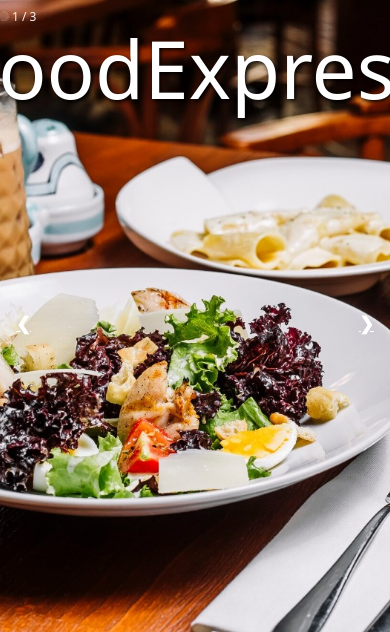
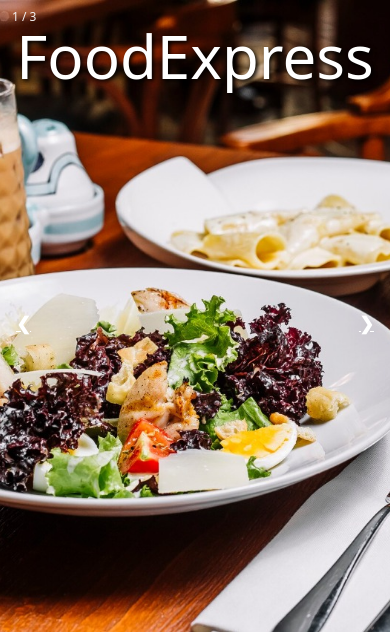
Before and after one commit to MariaEvstratova/FOOD, a Flask app: template templates/index.html in a window 390 px wide; the page is wider, and only the part inside the window is pictured. Shown: the part 186-818 px from the top of that part. Run offline with Flask 3, Linux system fonts and the light colour scheme; the template is opened without the code that fills it, so the values that code supplies are empty.

Commit message:
fix title size

```diff
--- a/templates/index.html
+++ b/templates/index.html
@@ -147,6 +147,7 @@
             transform: translateX(-50%);
             color: white;
             text-shadow: 2px 2px 4px black;
+            font-size: 80px
         }
 
         .food-image {
@@ -178,7 +179,7 @@
         @media screen and (max-width: 1100px) {
             .section__goods {
                 display: grid;
-                grid-template-columns: 1fr 1fr 1fr;
+                grid-template-columns: 1fr 1fr 1fr
             }
         }
 
@@ -187,10 +188,14 @@
                 display: grid;
                 grid-template-columns: 1fr 1fr;
             }
+
+            .main-title {
+                font-size: 60px
+            }
         }
     </style>
     <div class="image-cont">
-        <h1 class="main-title" style="font-size: 80px">FoodExpress</h1>
+        <h1 class="main-title">FoodExpress</h1>
         <div class="mySlides">
             <div class="numbertext">1 / 3</div>
             <img src="{{ url_for('static', filename='img/pic1.jpeg') }}"
@@ -271,7 +276,7 @@
                         {% if item.type == section["type"] %}
                             {% set a = item.name + "0" %}
                             {% set b = '#' + item.name + "0" %}
-                            <div class="card d-flex flex-column" style="width: 15rem;">
+                            <div class="card d-flex flex-column">
                                 <img src="{{ url_for('static', filename=item.image) }}"
                                      alt="здесь должна была быть картинка, но не нашлась" class="card-img-top">
                                 <div class="card-body flex-fill d-flex flex-column justify-content-between">
```
Also changed, not shown: static/package.json (added, +14 -0 lines), static/package-lock.json (added), 1 other file.
